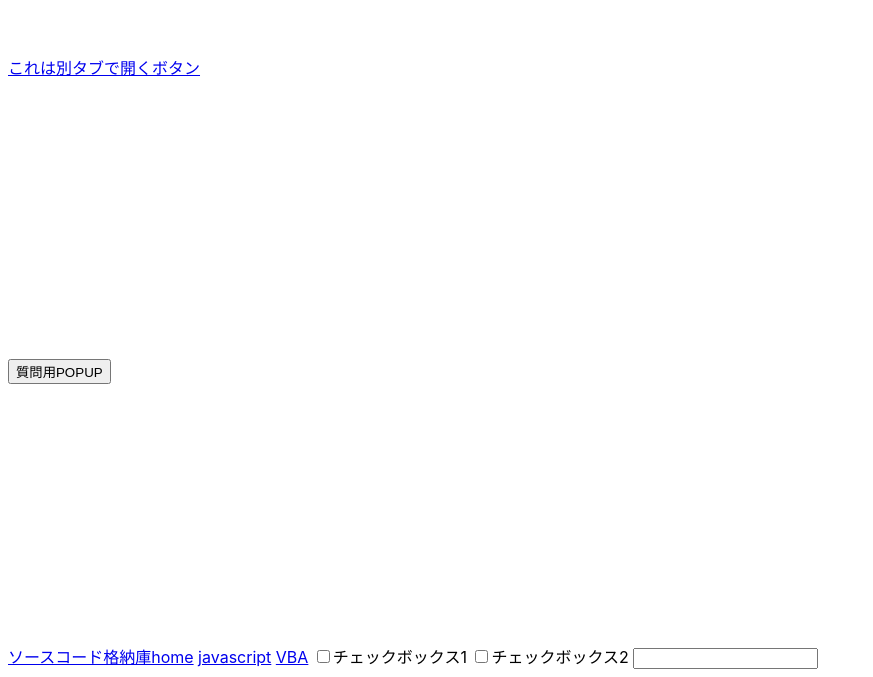
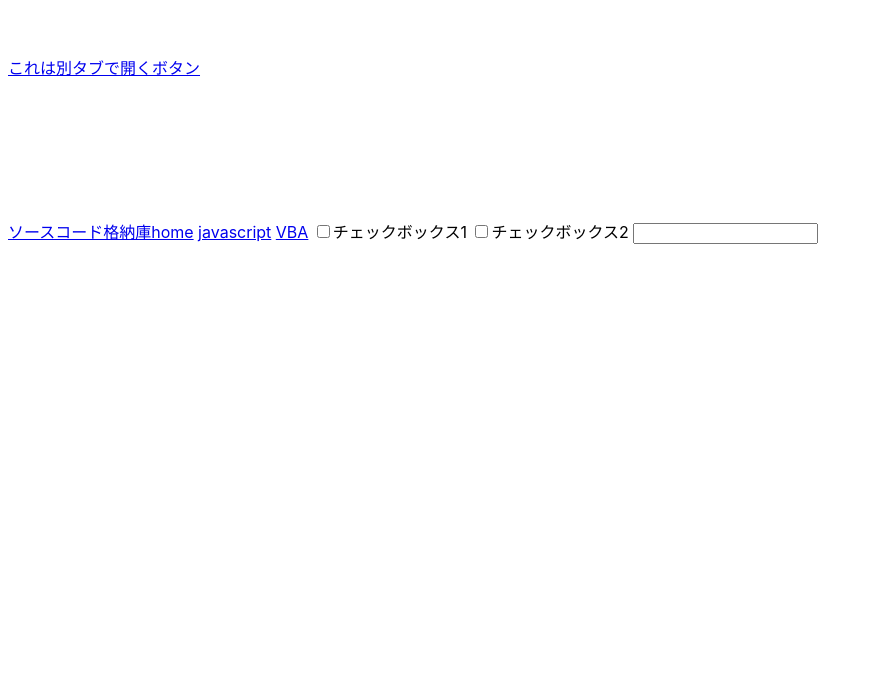
Before and after one commit to zatsjyouji/youtubesample, a plain HTML site: page index.html in a window 1280 px wide. Shown: the part 1870-2547 px from the top of the page, without its empty margins (0-873 px from the left). After the commit the page ends 2122 px from the top, so only its background shows below. Drawn offline with Linux system fonts and the light colour scheme.

Commit message:
Update index.html

```diff
--- a/index.html
+++ b/index.html
@@ -82,12 +82,6 @@
 <br><br><br><br><br><br><br>
 
 <a href="https://sites.google.com/view/simpleworld/%E3%83%9B%E3%83%BC%E3%83%A0"target="_blank"><div id="simple">これは別タブで開くボタン</div></a>
-
-<br><br><br><br><br><br><br>
-<br><br><br><br><br><br><br>
-
-<button type="button"id="situmonyou">質問用POPUP</button>
-<br><br><br><br><br><br><br>
 <br><br><br><br><br><br><br>
 
 <a href= "https://sites.google.com/view/simpleworld/%E3%83%9B%E3%83%BC%E3%83%A0">ソースコード格納庫home</a>
```
